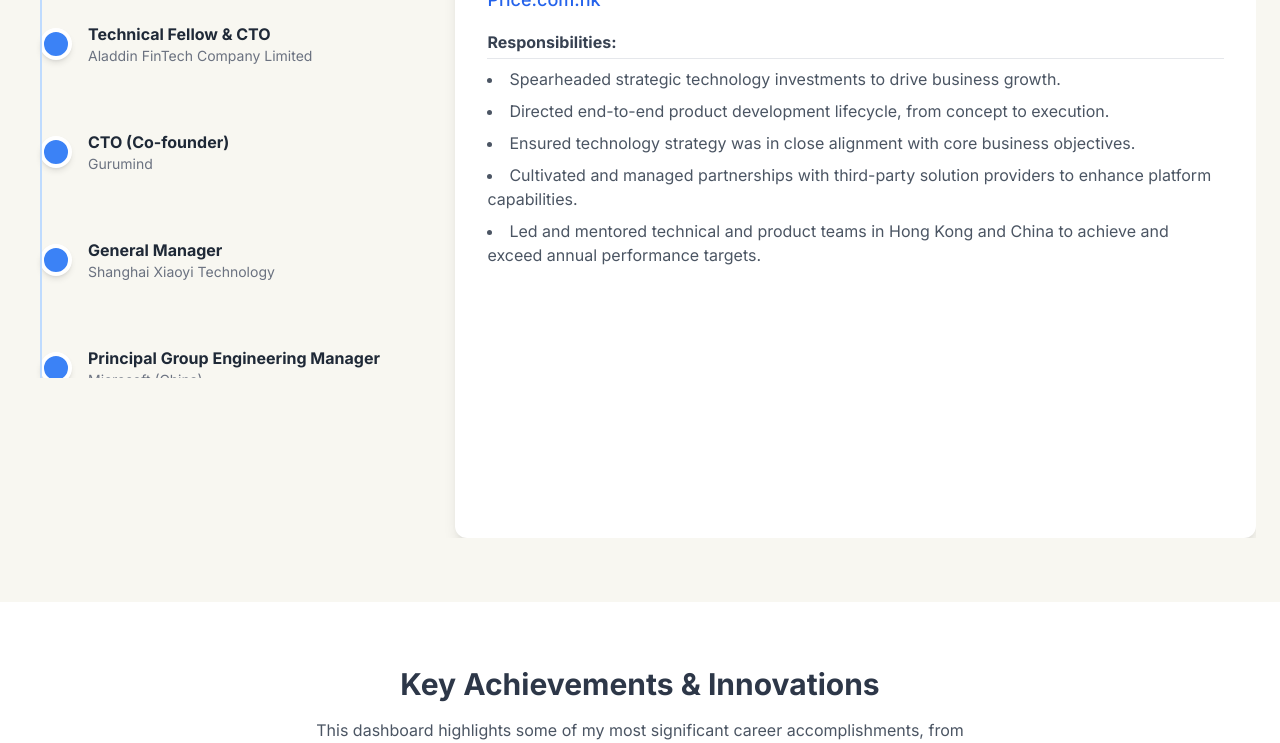
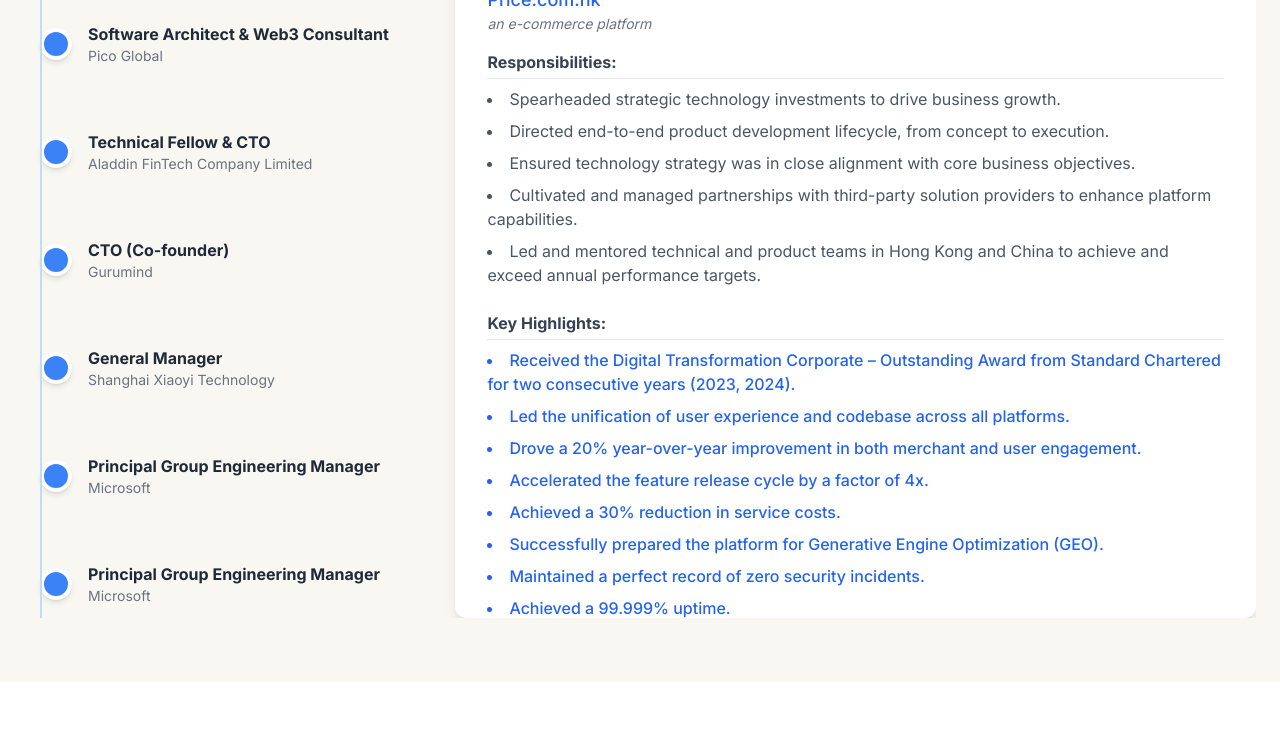
Before and after one commit to ericdao-exmsft/resume, a plain HTML site: page index.html in a window 1280 px wide. Shown: the part 1612-2355 px from the top of the page. Drawn offline with nearby package versions, Linux system fonts and the light colour scheme.

Commit message:
Update company short description and add favicon
describe business the companies in, add favicon to resume

```diff
--- a/index.html
+++ b/index.html
@@ -13,6 +13,7 @@
     <!-- Application Structure Plan: A single-page application with a sticky top navigation for easy access to all sections. The structure is thematic (Competencies, Experience, Achievements) rather than purely chronological to highlight skills and impact upfront. The core of the application is an interactive vertical timeline for the work history, which allows users to drill into details on-demand, preventing information overload and enhancing engagement. A KPI dashboard with charts visualizes key accomplishments for quick synthesis. This design improves scannability and creates a more memorable experience for recruiters. -->
     <!-- Visualization & Content Choices: 1. Work History -> Goal: Explore Career Progression -> Presentation: Interactive Vertical Timeline (HTML/CSS/JS) -> Interaction: Click to reveal details in a side panel -> Justification: Manages dense information effectively and provides an intuitive way to explore a long career path. 2. Patent Portfolio -> Goal: Inform/Show Proportion -> Viz: Donut Chart (Chart.js) -> Interaction: Hover tooltips -> Justification: More visually engaging and quicker to understand than a simple number. 3. Core Competencies -> Goal: Compare/Inform -> Viz: Horizontal Bar Chart (Chart.js) -> Interaction: Hover tooltips -> Justification: Clearly visualizes proficiency levels and key strengths. CONFIRMATION: NO SVG/Mermaid used. -->
     <!-- CONFIRMATION: NO SVG graphics used. NO Mermaid JS used. -->
+    <link rel="icon" type="image/png" href="ed-favicon.png">
     <style>
         body {
             font-family: 'Inter', sans-serif;
@@ -38,25 +39,36 @@
             transition: opacity 0.3s ease-in-out, transform 0.3s ease-in-out;
         }
         .timeline-button[aria-selected="true"] {
-            transform: scale(1.1);
-            box-shadow: 0 0 0 4px rgba(66, 153, 225, 0.5);
+            transform: scale(1.05);
+            box-shadow: 0 0 0 3px rgba(66, 153, 225, 0.5);
+            background-color: #ebf8ff;
         }
         .timeline-buttons-container {
             overflow-y: auto;
-            max-height: 60vh;
             -ms-overflow-style: none;
             scrollbar-width: none;
         }
         .timeline-buttons-container::-webkit-scrollbar {
             display: none;
         }
-        .timeline-buttons-container:hover::-webkit-scrollbar {
-            display: block;
-            width: 8px;
+        .scroll-hint::after {
+            content: 'SCROLL FOR MORE';
+            position: absolute;
+            bottom: 10px;
+            left: 50%;
+            transform: translateX(-50%);
+            background-color: rgba(66, 153, 225, 0.8);
+            color: white;
+            padding: 4px 8px;
+            border-radius: 12px;
+            font-size: 10px;
+            font-weight: bold;
+            opacity: 0;
+            transition: opacity 0.3s ease-in-out;
+            pointer-events: none;
         }
-        .timeline-buttons-container:hover::-webkit-scrollbar-thumb {
-            background-color: rgba(0, 0, 0, 0.2);
-            border-radius: 4px;
+        .timeline-buttons-container.is-scrollable:hover .scroll-hint::after {
+            opacity: 1;
         }
     </style>
 </head>
@@ -119,11 +131,11 @@
             <div class="container mx-auto px-6">
                 <h2 class="text-3xl font-bold text-center mb-4">Career Journey</h2>
                 <p class="text-center text-gray-600 max-w-2xl mx-auto mb-12">Explore my professional history through this interactive timeline. Each point represents a significant role in my career. Click on any position to view detailed responsibilities and key accomplishments from that period. The most recent role is selected by default.</p>
-                <div class="flex flex-col md:flex-row gap-8 md:h-[80vh] md:overflow-hidden">
+                <div class="flex flex-col md:flex-row gap-8 md:h-[90vh] md:max-h-[800px] md:overflow-hidden">
                     <div class="w-full md:w-1/3 relative timeline-buttons-container">
                         <div class="border-l-2 border-blue-200 absolute h-full left-4"></div>
-                        <div id="timeline-buttons" class="space-y-8">
-                        </div>
+                        <div id="timeline-buttons" class="space-y-8"></div>
+                        <div class="scroll-hint"></div>
                     </div>
                     <div class="w-full md:w-2/3 bg-white p-8 rounded-xl shadow-lg overflow-y-auto">
                         <div id="experience-details">
@@ -195,12 +207,38 @@
                     date: '2023 - Present',
                     title: 'IT Director',
                     company: 'Price.com.hk',
+                    companyType: 'an e-commerce platform',
                     details: [
                         'Spearheaded strategic technology investments to drive business growth.',
                         'Directed end-to-end product development lifecycle, from concept to execution.',
                         'Ensured technology strategy was in close alignment with core business objectives.',
                         'Cultivated and managed partnerships with third-party solution providers to enhance platform capabilities.',
                         'Led and mentored technical and product teams in Hong Kong and China to achieve and exceed annual performance targets.',
+                    ],
+                    highlights: [
+                        'Received the Digital Transformation Corporate – Outstanding Award from Standard Chartered for two consecutive years (2023, 2024).',
+                        'Led the unification of user experience and codebase across all platforms.',
+                        'Drove a 20% year-over-year improvement in both merchant and user engagement.',
+                        'Accelerated the feature release cycle by a factor of 4x.',
+                        'Achieved a 30% reduction in service costs.',
+                        'Successfully prepared the platform for Generative Engine Optimization (GEO).',
+                        'Maintained a perfect record of zero security incidents.',
+                        'Achieved a 99.999% uptime.',
+                        'Cultivated a high-performance culture that resulted in zero attrition within the team.'
+                    ]
+                },
+                {
+                    id: 'pico',
+                    date: '2023-01 - 2023-06',
+                    title: 'Software Architect & Web3 Consultant',
+                    company: 'Pico Global',
+                    companyType: 'a global Brand and Event management company',
+                    details: [
+                        'Refined and updated service architecture to align with new business requirements.',
+                        'Implemented a modern software stack to reduce error uncertainty, raise service quality, and lower maintenance costs.',
+                        'Championed a best-in-class data pipeline processing architecture to improve the efficiency and effectiveness of lead discovery.',
+                        'Conducted thorough due diligence on business-relevant Web3 projects, providing management with key insights for strategic decision-making.',
+                        'Provided coaching and mentorship to senior IT team members on strategic technology investments and effective people management.'
                     ],
                     highlights: []
                 },
@@ -209,6 +247,7 @@
                     date: '2018 - 2022',
                     title: 'Technical Fellow & CTO',
                     company: 'Aladdin FinTech Company Limited',
+                    companyType: 'a FinTech and Web3 service company',
                     details: [
                         'Architected and implemented a private/consortium blockchain on Fabric for Real Estate Fractionalization.',
                         'Engineered smart contracts for a secure and automated payment-on-delivery system.',
@@ -219,7 +258,7 @@
                     ],
                     highlights: [
                         'Directed the successful launch of two crypto exchanges, with one securing an operational license in Japan.',
-                        'Secured a patent filing for a proprietary Smart Contract protocol (USPTO: 62654352).'
+                        'Secured a patent filing for a proprietary Smart Contract protocol for payment-on-delivery (USPTO: 62654352).'
                     ]
                 },
                 {
@@ -227,6 +266,7 @@
                     date: '2017 - 2018',
                     title: 'CTO (Co-founder)',
                     company: 'Gurumind',
+                    companyType: 'a new retail service, and data company',
                     details: [
                         'Pioneered an end-to-end IoT/AI solution to capture and analyze consumer behavior and spending patterns.',
                         'Developed and deployed advanced data analytical algorithms to build predictive models for store operations.'
@@ -241,11 +281,12 @@
                     date: '2015 - 2017',
                     title: 'General Manager',
                     company: 'Shanghai Xiaoyi Technology',
+                    companyType: 'an IOT hardware and service company under XiaoMi Smart Home umbrella',
                     details: [
                         'Championed end-to-end product development and business operations for the YI Home Camera.',
                         'Managed full P&L responsibility for the product line.',
-                        'Led a cross-functional team of 52 direct reports across hardware, software, and marketing.',
-                        'Successfully integrated the YI Home Camera line into the Mi (Xiaomi) Home IoT ecosystem.'
+                        'Led a cross-functional team of 52 direct reports, overseeing hardware/software development, production, and marketing, while reporting directly to the CEO.',
+                        'Successfully integrated the YI Home Camera product line into the Mi (Xiaomi) Home IoT ecosystem.'
                     ],
                     highlights: [
                         'Propelled YI Home Camera to #1 best-selling in China within 1.5 years, expanding user base 5x.',
@@ -257,7 +298,8 @@
                     id: 'microsoft-principal-group-extensibility',
                     date: '2015-02 - 2015-05',
                     title: 'Principal Group Engineering Manager',
-                    company: 'Microsoft (China)',
+                    company: 'Microsoft',
+                    companyType: 'a multinational software, service, and hardware company',
                     details: [
                         'Led a cross-disciplinary team of 55 engineers and product managers to successfully deliver the Office Add-in platform for Web Word, PowerPoint, and Excel.',
                         'Drove the development of Office 365 controls and external data connectivity, positioning the project as a direct competitor to Google’s offerings and a key component of a cross-platform strategy to ensure Office accessibility across all devices.'
@@ -268,7 +310,8 @@
                     id: 'microsoft-principal-group-ocas',
                     date: '2014-11 - 2015-02',
                     title: 'Principal Group Engineering Manager',
-                    company: 'Microsoft (China)',
+                    company: 'Microsoft',
+                    companyType: 'a multinational software, service, and hardware company',
                     details: [
                         'Led a cross-disciplinary team of 57 engineers and product managers within the Office Client Application Service (OCAS) team to deliver web-based Office clients (Word, PowerPoint, and Excel).',
                         'This strategic initiative directly competed with Google for the education market and established a foundational cross-platform strategy to ensure Office accessibility on all devices.'
@@ -279,7 +322,8 @@
                     id: 'microsoft-principal-group-admin',
                     date: '2014-05 - 2014-11',
                     title: 'Principal Group Engineering Manager',
-                    company: 'Microsoft (China)',
+                    company: 'Microsoft',
+                    companyType: 'a multinational software, service, and hardware company',
                     details: [
                         'Directed a cross-disciplinary engineering team of 42 to deliver critical Office 365, Exchange, and SharePoint Administration applications for a wide range of on-premise, cloud, and hybrid deployments.',
                         'Initiated the development of a groundbreaking "on the go" Administration solution for Office 365, enhancing accessibility and management for customers.'
@@ -290,7 +334,8 @@
                     id: 'microsoft-principal-development',
                     date: '2007-07 - 2014-05',
                     title: 'Principal Development Manager',
-                    company: 'Microsoft (China)',
+                    company: 'Microsoft',
+                    companyType: 'a multinational software, service, and hardware company',
                     details: [
                         'Directed a team of 32 engineers to deliver Office 365, Exchange, and SharePoint Administration tools for a wide range of on-premise, cloud, and hybrid deployments.',
                         'Architected and implemented a unified Administration toolset/framework (SDK) that significantly reduced engineering costs and complexity by providing shared controls, standardized debugging tools, unified telemetry, and a consistent user experience across all portals.'
@@ -301,7 +346,8 @@
                     id: 'microsoft-senior-dev-lead',
                     date: '2000-06 - 2007-06',
                     title: 'Senior Development Lead',
-                    company: 'Microsoft (US)',
+                    company: 'Microsoft',
+                    companyType: 'a multinational software, service, and hardware company',
                     details: [
                         'Guided a team of 26 developers in the successful delivery of the Exchange Administration stack for on-premise, cloud, and hybrid deployments, serving enterprise customers.',
                         'Contributed to the development of multiple administration interfaces, including: Windows Form Administration interface (6 versions), Windows PowerShell Administration interface for both on-premise and cloud deployments, Programmability web service interface for on-premise and cloud, and Web-based Administration interface for cloud deployment.'
@@ -312,7 +358,8 @@
                     id: 'microsoft-senior-sde',
                     date: '1998-06 - 2000-06',
                     title: 'Senior Software Design Engineer',
-                    company: 'Microsoft (US)',
+                    company: 'Microsoft',
+                    companyType: 'a multinational software, service, and hardware company',
                     details: [
                         'Collaborated with software development and testing teams to design and develop robust solutions that met client requirements for functionality, scalability, and performance.',
                         'Built robust, scalable, modular, and API-centric infrastructures that formed the core of key products.',
@@ -325,7 +372,8 @@
                     id: 'microsoft-sde',
                     date: '1993-06 - 1998-06',
                     title: 'Software Design Engineer',
-                    company: 'Microsoft (US)',
+                    company: 'Microsoft',
+                    companyType: 'a multinational software, service, and hardware company',
                     details: [
                         'Contributed to the development of X.25 and TCP/IP protocols for Exchange on-premise deployment (version 5.5).',
                         'Contributed to the development of the database transaction engine and the Rule engine (Outlook Inbox Rules) in Exchange 5.5.'
@@ -337,6 +385,7 @@
                     date: '1993 - 2015',
                     title: 'Leadership & Achievements',
                     company: 'Microsoft',
+                    companyType: 'a multinational software, service, and hardware company',
                     details: [],
                     highlights: [
                         'Incubated the first Exchange project in China, growing the team from 5 to 42 people over nine years (2005 - present).',
@@ -355,8 +404,9 @@
                     ]
                 }
             ];
-            const timelineButtonsContainer = document.getElementById('timeline-buttons');
+            const timelineButtonsContainer = document.querySelector('.timeline-buttons-container');
             const experienceDetailsContainer = document.getElementById('experience-details');
+
             function displayExperience(id) {
                 const experience = experienceData.find(e => e.id === id);
                 if (!experience) return;
@@ -366,7 +416,8 @@
                     <div class="timeline-item-content">
                         <p class="text-sm text-gray-500">${experience.date}</p>
                         <h3 class="text-2xl font-bold text-gray-800 mt-1">${experience.title}</h3>
-                        <p class="text-lg text-blue-600 font-medium mb-4">${experience.company}</p>
+                        <p class="text-lg text-blue-600 font-medium">${experience.company}</p>
+                        <p class="text-sm text-gray-500 italic mb-4">${experience.companyType}</p>
                         ${experience.details.length > 0 ? `
                         <h4 class="font-semibold text-gray-700 mb-2 border-b pb-1">Responsibilities:</h4>
                         <ul class="list-disc list-inside text-gray-600 space-y-2">
@@ -384,6 +435,7 @@
                     btn.setAttribute('aria-selected', btn.dataset.id === id);
                 });
             }
+
             experienceData.forEach(exp => {
                 const button = document.createElement('button');
                 button.dataset.id = exp.id;
@@ -400,8 +452,12 @@
                     </div>
                 `;
                 button.addEventListener('click', () => displayExperience(exp.id));
-                timelineButtonsContainer.appendChild(button);
+                document.getElementById('timeline-buttons').appendChild(button);
             });
+
+            if (timelineButtonsContainer.scrollHeight > timelineButtonsContainer.clientHeight) {
+                timelineButtonsContainer.classList.add('is-scrollable');
+            }
 
             displayExperience('price');
             const competenciesData = {
```
